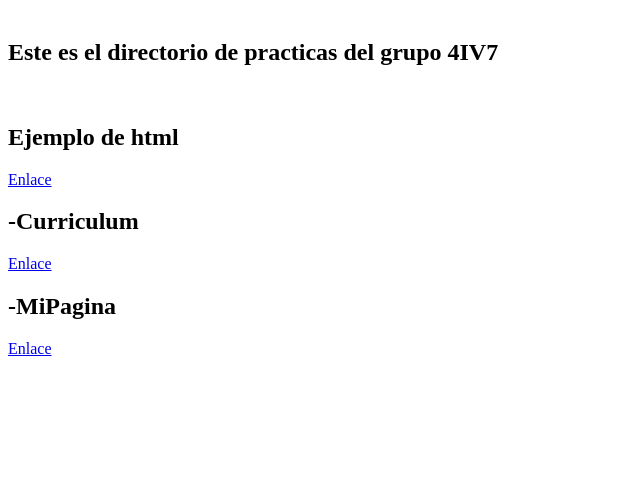
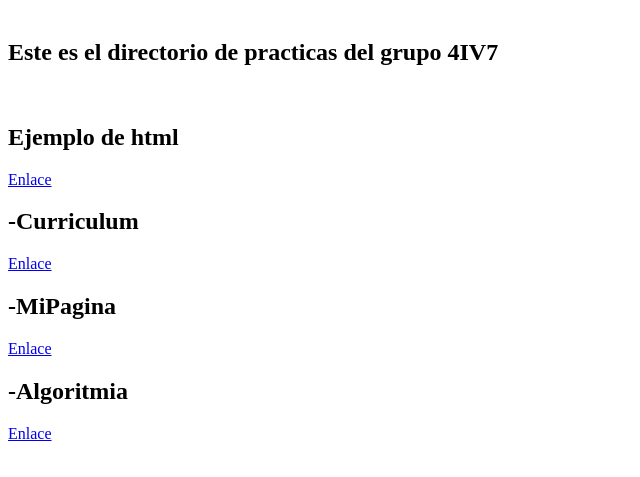
Before and after one commit to SergioGarc/4IV7_PSW_GASA, a plain HTML site: page index.html in a window 1280 px wide. Shown: the part 79-556 px from the top of the page, without its empty margins (0-640 px from the left). Drawn offline with Linux system fonts and the light colour scheme.

Commit message:
Directorio

```diff
--- a/index.html
+++ b/index.html
@@ -14,6 +14,6 @@
     <h2>Ejemplo de html</h2> <a href="02HTML/index.html">Enlace</a>
     <h2>-Curriculum</h2> <a href="Curriculum/index.html">Enlace</a>
     <h2>-MiPagina</h2> <a href="MiPagina/index.html">Enlace</a>
-
+    <h2>-Algoritmia</h2> <a href="07Algoritmia/algoritmia.html">Enlace</a>
 </body>
 </html>
```
